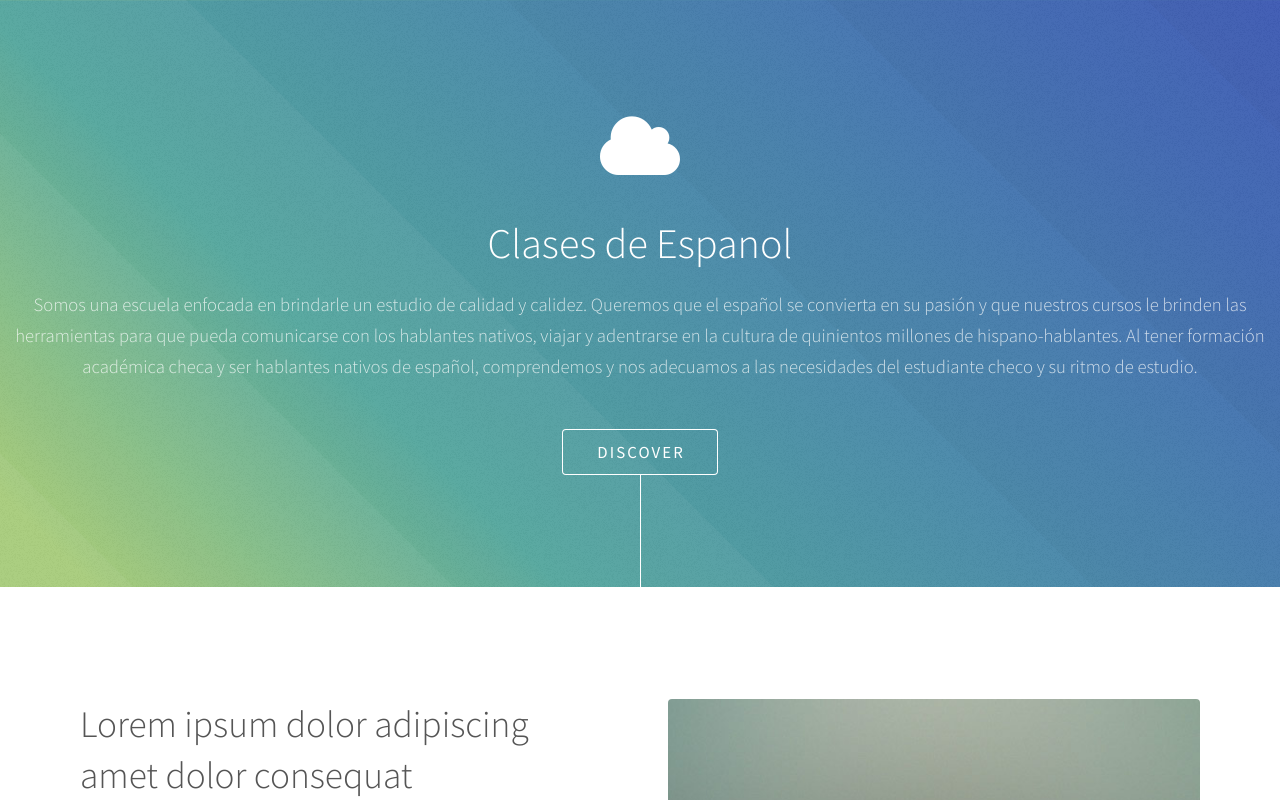
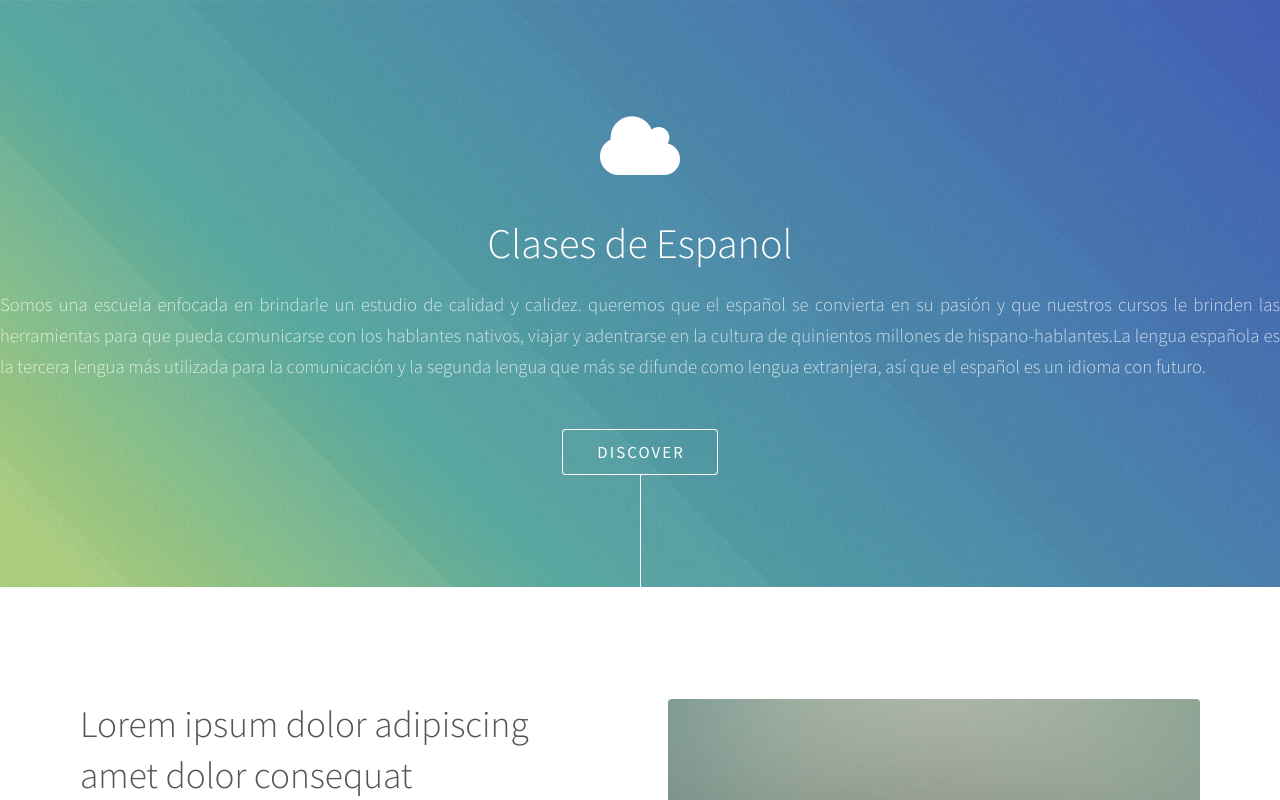
Before and after one commit to espanolcz/espanolcz.github.io, a plain HTML site: page index.html in a window 1280 px wide. Shown: the top 800 px of the page. Drawn offline with Linux system fonts and the light colour scheme.

Commit message:
updated text and intro block align (center60)

```diff
--- a/assets/css/main.css
+++ b/assets/css/main.css
@@ -3419,3 +3419,6 @@
 			}
 
 	}
+.center60 {
+	width: 60;
+	text-align: justify;
--- a/index.html
+++ b/index.html
@@ -21,13 +21,8 @@
 				<div class="inner">
 					<span class="icon major fa-cloud"></span>
 					<h1>Clases de Espanol</h1>
-					<p>
-					Somos una escuela enfocada en brindarle un estudio de calidad y calidez.
-					Queremos que el español se convierta en su pasión y que nuestros cursos
-					le brinden las herramientas para que pueda comunicarse con los hablantes nativos,
-					viajar y adentrarse en la cultura de quinientos millones de hispano-hablantes.
-					Al tener formación académica checa y ser hablantes nativos de español,
-					comprendemos y nos adecuamos a las necesidades del estudiante checo y su ritmo de estudio.
+					<p class="center60">
+					Somos una escuela enfocada en brindarle un estudio de calidad y calidez. queremos que el español se convierta en su pasión y que nuestros cursos le brinden las herramientas para que pueda comunicarse con los hablantes nativos, viajar y adentrarse en la cultura de quinientos millones de hispano-hablantes.La lengua española es la tercera lengua más utilizada para la comunicación y la segunda lengua que más se difunde como lengua extranjera, así que el español es un idioma con futuro.
 					</p>
 					<ul class="actions">
 						<li><a href="#one" class="button scrolly">Discover</a></li>
```
